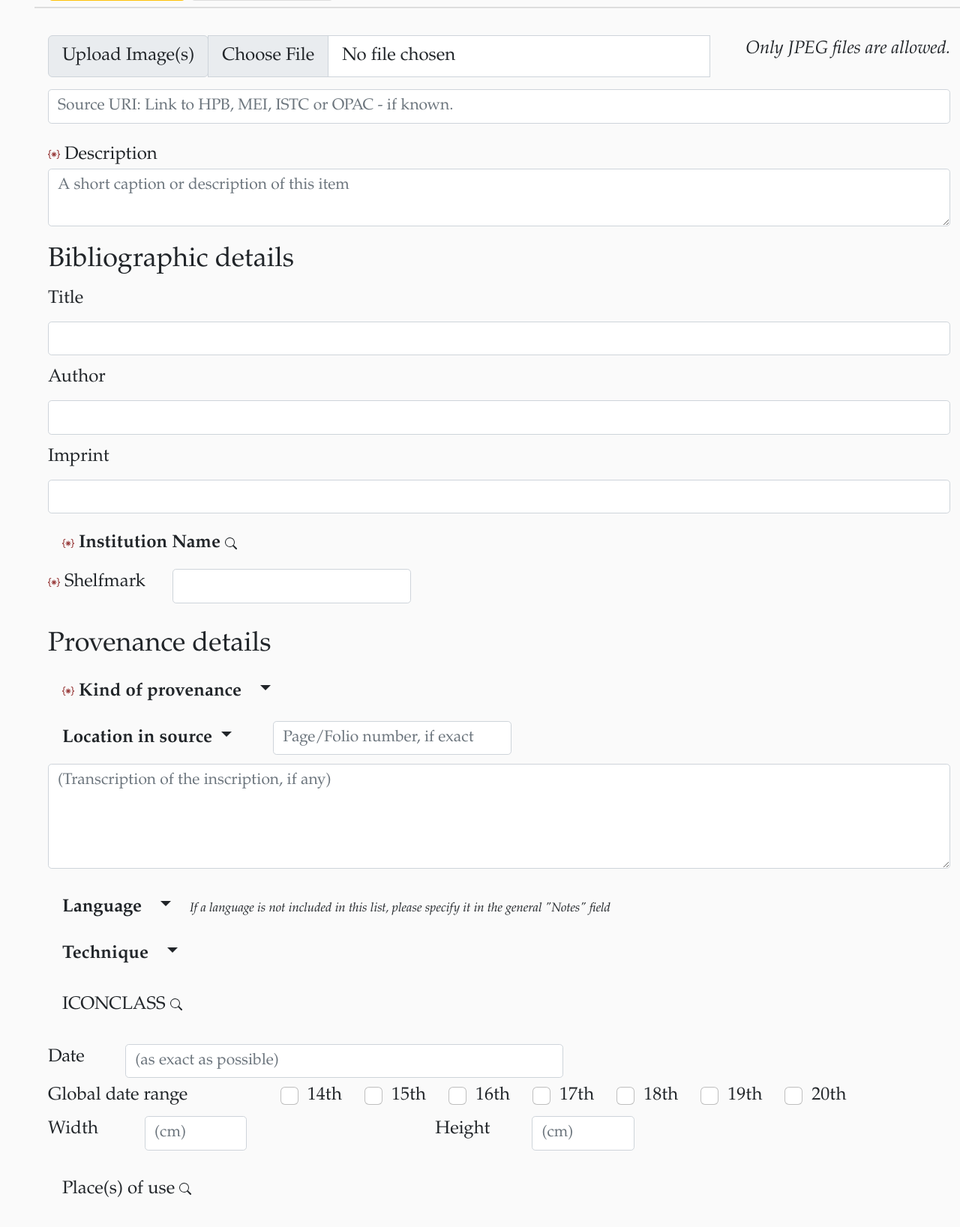
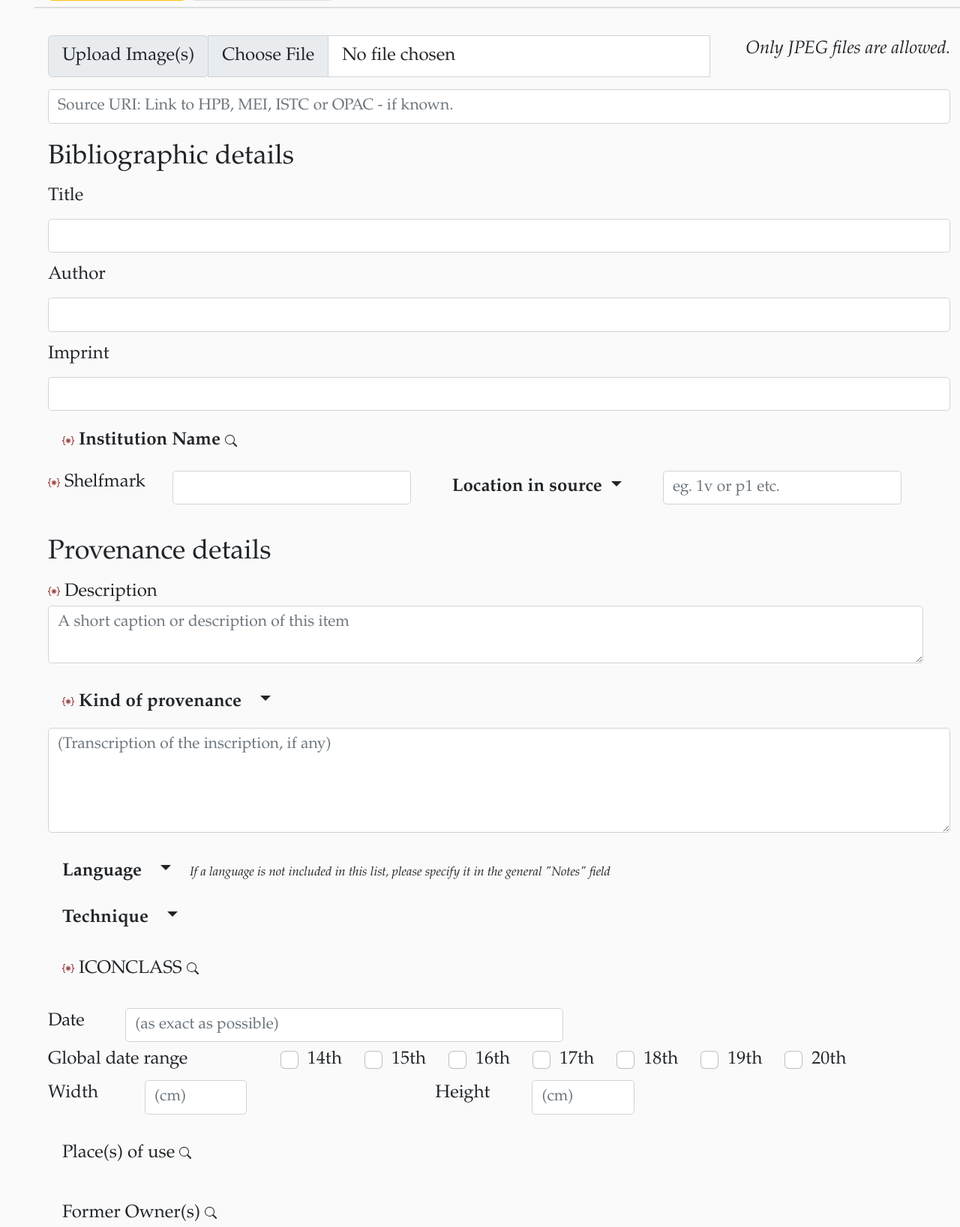
Before and after one commit to epoz/cerlpda, a FastAPI app: template src/templates/edit_item.html in a window 1280 px wide; the page is wider, and only the part inside the window is pictured. Shown: the part 283-1920 px from the top of that part at 75% size. Run offline with FastAPI, Linux system fonts and the light colour scheme; the template is opened without the code that fills it, so the values that code supplies are empty; style sheets or scripts are compiled from the project's sources; some libraries are stand-ins or nearby versions.

Commit message:
Layout and feedback

```diff
--- a/src/app/util.py
+++ b/src/app/util.py
@@ -37,6 +37,7 @@ field_titles = {
     "HEIGHT": "Height",
     "TITLE": "Title",
     "COMMENT": "Notes",
+    "DATE_ORIG": "Exact Date",
 }
 
 
--- a/src/frontend/edit_item.py
+++ b/src/frontend/edit_item.py
@@ -11,7 +11,6 @@ REQUIRED_FIELDS = [
     "SHELFMARK",
     "TYPE_INS",
     "IC",
-    "OWNERS_CERLID",
 ]
 
 FIELDS_MAP = {
@@ -234,7 +233,7 @@ async def dropdown_click_handler(event):
     if field and value:
         document.obj[field] = [value]
         if field == "PAGE":
-            if value == "Page number":
+            if value == "Page/Folio number":
                 elem = document.querySelector(target)
                 elem.value = ""
                 elem.focus()
--- a/src/templates/edit_item.html
+++ b/src/templates/edit_item.html
@@ -47,12 +47,6 @@
 
             <div class="mb-3 d-flex align-items-center">
                 <input type="text" id="source_url" class="form-control  form-control-sm" placeholder="Source URI: Link to HPB, MEI, ISTC or OPAC - if known." />
-            </div>
-
-            <div class="mb-3">
-                <svg style="color: rgb(149, 52, 52)" xmlns="http://www.w3.org/2000/svg" width="16" height="16" fill="currentColor" class="bi bi-braces-asterisk" viewBox="0 0 16 16"><path fill-rule="evenodd" d="M1.114 8.063V7.9c1.005-.102 1.497-.615 1.497-1.6V4.503c0-1.094.39-1.538 1.354-1.538h.273V2h-.376C2.25 2 1.49 2.759 1.49 4.352v1.524c0 1.094-.376 1.456-1.49 1.456v1.299c1.114 0 1.49.362 1.49 1.456v1.524c0 1.593.759 2.352 2.372 2.352h.376v-.964h-.273c-.964 0-1.354-.444-1.354-1.538V9.663c0-.984-.492-1.497-1.497-1.6ZM14.886 7.9v.164c-1.005.103-1.497.616-1.497 1.6v1.798c0 1.094-.39 1.538-1.354 1.538h-.273v.964h.376c1.613 0 2.372-.759 2.372-2.352v-1.524c0-1.094.376-1.456 1.49-1.456v-1.3c-1.114 0-1.49-.362-1.49-1.456V4.352C14.51 2.759 13.75 2 12.138 2h-.376v.964h.273c.964 0 1.354.444 1.354 1.538V6.3c0 .984.492 1.497 1.497 1.6ZM7.5 11.5V9.207l-1.621 1.621-.707-.707L6.792 8.5H4.5v-1h2.293L5.172 5.879l.707-.707L7.5 6.792V4.5h1v2.293l1.621-1.621.707.707L9.208 7.5H11.5v1H9.207l1.621 1.621-.707.707L8.5 9.208V11.5h-1Z"/></svg>
-                Description
-                <textarea id="caption" rows=2 class="form-control form-control-sm" placeholder="A short caption or description of this item"></textarea>
             </div>
 
 
@@ -179,7 +173,7 @@
                 </div>
             </div>
 
-            <div class="row">
+            <div class="row mb-1 align-items-center">
                 <div class="col-auto">
                     <svg style="color: rgb(149, 52, 52)" xmlns="http://www.w3.org/2000/svg" width="16" height="16" fill="currentColor" class="bi bi-braces-asterisk" viewBox="0 0 16 16"><path fill-rule="evenodd" d="M1.114 8.063V7.9c1.005-.102 1.497-.615 1.497-1.6V4.503c0-1.094.39-1.538 1.354-1.538h.273V2h-.376C2.25 2 1.49 2.759 1.49 4.352v1.524c0 1.094-.376 1.456-1.49 1.456v1.299c1.114 0 1.49.362 1.49 1.456v1.524c0 1.593.759 2.352 2.372 2.352h.376v-.964h-.273c-.964 0-1.354-.444-1.354-1.538V9.663c0-.984-.492-1.497-1.497-1.6ZM14.886 7.9v.164c-1.005.103-1.497.616-1.497 1.6v1.798c0 1.094-.39 1.538-1.354 1.538h-.273v.964h.376c1.613 0 2.372-.759 2.372-2.352v-1.524c0-1.094.376-1.456 1.49-1.456v-1.3c-1.114 0-1.49-.362-1.49-1.456V4.352C14.51 2.759 13.75 2 12.138 2h-.376v.964h.273c.964 0 1.354.444 1.354 1.538V6.3c0 .984.492 1.497 1.497 1.6ZM7.5 11.5V9.207l-1.621 1.621-.707-.707L6.792 8.5H4.5v-1h2.293L5.172 5.879l.707-.707L7.5 6.792V4.5h1v2.293l1.621-1.621.707.707L9.208 7.5H11.5v1H9.207l1.621 1.621-.707.707L8.5 9.208V11.5h-1Z"/></svg>
                     <label class="form-label" for="shelfmark">Shelfmark</label>
@@ -187,7 +181,35 @@
                 <div class="col-auto">
                     <input type="text" id="shelfmark" class="form-control  form-control-sm"/>
                 </div>
+
+              <div class="dropdown col-auto">
+                <a class="btn dropdown-toggle" href="#" role="button" id="location_source_chooser" data-bs-toggle="dropdown" aria-expanded="false" style="--bs-btn-bg: #fff; --bs-btn-border-color: #aaa">
+                <span style="font-weight: bold">Location in source</span>
+                </a>
+
+                <ul class="dropdown-menu" aria-labelledby="location_source_chooser" data-field="PAGE" data-target="#page">
+                    <li><a class="dropdown-item" href="#">Title page</a></li>
+                    <li><a class="dropdown-item" href="#">Front cover</a></li>
+                    <li><a class="dropdown-item" href="#">Back cover</a></li>
+                    <li><a class="dropdown-item" href="#">Front pastedown</a></li>
+                    <li><a class="dropdown-item" href="#">Back pastedown</a></li>
+                    <li><a class="dropdown-item" href="#">Front endleaves</a></li>
+                    <li><a class="dropdown-item" href="#">Back endleaves</a></li>
+                    <li><a class="dropdown-item" href="#">Spine</a></li>
+                    <li><a class="dropdown-item" href="#">Upper edge</a></li>
+                    <li><a class="dropdown-item" href="#">Lower edge</a></li>
+                    <li><a class="dropdown-item" href="#">Fore-edge</a></li>
+                    <li><a class="dropdown-item" href="#" style="font-style: italic">Page/Folio number</a></li>
+                </ul>
+              </div>
+              <div class="col-auto">
+                <input type="text" id="page" class="form-control form-control-sm" placeholder="eg. 1v or p1 etc." />
+              </div>
             </div>
+
+
+
+
 
 
             <div style="margin-top: 4vh">
@@ -196,6 +218,15 @@
 
 
             <div class="row mb-1">
+
+                <div class="mb-3">
+                    <svg style="color: rgb(149, 52, 52)" xmlns="http://www.w3.org/2000/svg" width="16" height="16" fill="currentColor" class="bi bi-braces-asterisk" viewBox="0 0 16 16"><path fill-rule="evenodd" d="M1.114 8.063V7.9c1.005-.102 1.497-.615 1.497-1.6V4.503c0-1.094.39-1.538 1.354-1.538h.273V2h-.376C2.25 2 1.49 2.759 1.49 4.352v1.524c0 1.094-.376 1.456-1.49 1.456v1.299c1.114 0 1.49.362 1.49 1.456v1.524c0 1.593.759 2.352 2.372 2.352h.376v-.964h-.273c-.964 0-1.354-.444-1.354-1.538V9.663c0-.984-.492-1.497-1.497-1.6ZM14.886 7.9v.164c-1.005.103-1.497.616-1.497 1.6v1.798c0 1.094-.39 1.538-1.354 1.538h-.273v.964h.376c1.613 0 2.372-.759 2.372-2.352v-1.524c0-1.094.376-1.456 1.49-1.456v-1.3c-1.114 0-1.49-.362-1.49-1.456V4.352C14.51 2.759 13.75 2 12.138 2h-.376v.964h.273c.964 0 1.354.444 1.354 1.538V6.3c0 .984.492 1.497 1.497 1.6ZM7.5 11.5V9.207l-1.621 1.621-.707-.707L6.792 8.5H4.5v-1h2.293L5.172 5.879l.707-.707L7.5 6.792V4.5h1v2.293l1.621-1.621.707.707L9.208 7.5H11.5v1H9.207l1.621 1.621-.707.707L8.5 9.208V11.5h-1Z"/></svg>
+                    Description
+                    <textarea id="caption" rows=2 class="form-control form-control-sm" placeholder="A short caption or description of this item"></textarea>
+                </div>
+
+
+
               <div class="dropdown col-2">
 
                 <a class="btn dropdown-toggle" href="#" role="button" id="kindofprovenance_chooser" data-bs-toggle="dropdown" aria-expanded="false" style="--bs-btn-bg: #fff; --bs-btn-border-color: #aaa">
@@ -225,31 +256,6 @@
 
             </div>
 
-            <div class="row mb-1 align-items-center">
-              <div class="dropdown col-auto">
-                <a class="btn dropdown-toggle" href="#" role="button" id="location_source_chooser" data-bs-toggle="dropdown" aria-expanded="false" style="--bs-btn-bg: #fff; --bs-btn-border-color: #aaa">
-                <span style="font-weight: bold">Location in source</span>
-                </a>
-
-                <ul class="dropdown-menu" aria-labelledby="location_source_chooser" data-field="PAGE" data-target="#page">
-                    <li><a class="dropdown-item" href="#">Title page</a></li>
-                    <li><a class="dropdown-item" href="#">Page/Folio number</a></li>
-                    <li><a class="dropdown-item" href="#">Front cover</a></li>
-                    <li><a class="dropdown-item" href="#">Back cover</a></li>
-                    <li><a class="dropdown-item" href="#">Front pastedown</a></li>
-                    <li><a class="dropdown-item" href="#">Back pastedown</a></li>
-                    <li><a class="dropdown-item" href="#">Front endleaves</a></li>
-                    <li><a class="dropdown-item" href="#">Back endleaves</a></li>
-                    <li><a class="dropdown-item" href="#">Spine</a></li>
-                    <li><a class="dropdown-item" href="#">Upper edge</a></li>
-                    <li><a class="dropdown-item" href="#">Lower edge</a></li>
-                    <li><a class="dropdown-item" href="#">Fore-edge</a></li>
-                </ul>
-              </div>
-              <div class="col-auto">
-                <input type="text" id="page" class="form-control form-control-sm" placeholder="Page/Folio number, if exact" />
-              </div>
-            </div>
 
 
 
@@ -317,7 +323,9 @@
 
     <div class="row mt-2">
         <div class="mb-3">
-            <a href="#" class="btn" data-bs-toggle="modal" data-bs-target="#iconclass_modal" style="--bs-btn-bg: #fff; --bs-btn-border-color: #aaa">ICONCLASS
+            <a href="#" class="btn" data-bs-toggle="modal" data-bs-target="#iconclass_modal" style="--bs-btn-bg: #fff; --bs-btn-border-color: #aaa">
+                <svg style="color: rgb(149, 52, 52)" xmlns="http://www.w3.org/2000/svg" width="16" height="16" fill="currentColor" class="bi bi-braces-asterisk" viewBox="0 0 16 16"><path fill-rule="evenodd" d="M1.114 8.063V7.9c1.005-.102 1.497-.615 1.497-1.6V4.503c0-1.094.39-1.538 1.354-1.538h.273V2h-.376C2.25 2 1.49 2.759 1.49 4.352v1.524c0 1.094-.376 1.456-1.49 1.456v1.299c1.114 0 1.49.362 1.49 1.456v1.524c0 1.593.759 2.352 2.372 2.352h.376v-.964h-.273c-.964 0-1.354-.444-1.354-1.538V9.663c0-.984-.492-1.497-1.497-1.6ZM14.886 7.9v.164c-1.005.103-1.497.616-1.497 1.6v1.798c0 1.094-.39 1.538-1.354 1.538h-.273v.964h.376c1.613 0 2.372-.759 2.372-2.352v-1.524c0-1.094.376-1.456 1.49-1.456v-1.3c-1.114 0-1.49-.362-1.49-1.456V4.352C14.51 2.759 13.75 2 12.138 2h-.376v.964h.273c.964 0 1.354.444 1.354 1.538V6.3c0 .984.492 1.497 1.497 1.6ZM7.5 11.5V9.207l-1.621 1.621-.707-.707L6.792 8.5H4.5v-1h2.293L5.172 5.879l.707-.707L7.5 6.792V4.5h1v2.293l1.621-1.621.707.707L9.208 7.5H11.5v1H9.207l1.621 1.621-.707.707L8.5 9.208V11.5h-1Z"/></svg>
+            ICONCLASS
                 <svg xmlns="http://www.w3.org/2000/svg" width="16" height="16" fill="currentColor" class="bi bi-search" viewBox="0 0 16 16">
                         <path d="M11.742 10.344a6.5 6.5 0 1 0-1.397 1.398h-.001c.03.04.062.078.098.115l3.85 3.85a1 1 0 0 0 1.415-1.414l-3.85-3.85a1.007 1.007 0 0 0-.115-.1zM12 6.5a5.5 5.5 0 1 1-11 0 5.5 5.5 0 0 1 11 0z"/>
                 </svg>
@@ -387,7 +395,6 @@
 
         <div class="mb-3">
             <a href="#" class="btn" data-bs-toggle="modal" data-bs-target="#person_modal" style="--bs-btn-bg: #fff; --bs-btn-border-color: #aaa">
-                <svg style="color: rgb(149, 52, 52)" xmlns="http://www.w3.org/2000/svg" width="16" height="16" fill="currentColor" class="bi bi-braces-asterisk" viewBox="0 0 16 16"><path fill-rule="evenodd" d="M1.114 8.063V7.9c1.005-.102 1.497-.615 1.497-1.6V4.503c0-1.094.39-1.538 1.354-1.538h.273V2h-.376C2.25 2 1.49 2.759 1.49 4.352v1.524c0 1.094-.376 1.456-1.49 1.456v1.299c1.114 0 1.49.362 1.49 1.456v1.524c0 1.593.759 2.352 2.372 2.352h.376v-.964h-.273c-.964 0-1.354-.444-1.354-1.538V9.663c0-.984-.492-1.497-1.497-1.6ZM14.886 7.9v.164c-1.005.103-1.497.616-1.497 1.6v1.798c0 1.094-.39 1.538-1.354 1.538h-.273v.964h.376c1.613 0 2.372-.759 2.372-2.352v-1.524c0-1.094.376-1.456 1.49-1.456v-1.3c-1.114 0-1.49-.362-1.49-1.456V4.352C14.51 2.759 13.75 2 12.138 2h-.376v.964h.273c.964 0 1.354.444 1.354 1.538V6.3c0 .984.492 1.497 1.497 1.6ZM7.5 11.5V9.207l-1.621 1.621-.707-.707L6.792 8.5H4.5v-1h2.293L5.172 5.879l.707-.707L7.5 6.792V4.5h1v2.293l1.621-1.621.707.707L9.208 7.5H11.5v1H9.207l1.621 1.621-.707.707L8.5 9.208V11.5h-1Z"/></svg>
                 Former Owner(s)
                 <svg xmlns="http://www.w3.org/2000/svg" width="16" height="16" fill="currentColor" class="bi bi-search" viewBox="0 0 16 16">
                         <path d="M11.742 10.344a6.5 6.5 0 1 0-1.397 1.398h-.001c.03.04.062.078.098.115l3.85 3.85a1 1 0 0 0 1.415-1.414l-3.85-3.85a1.007 1.007 0 0 0-.115-.1zM12 6.5a5.5 5.5 0 1 1-11 0 5.5 5.5 0 0 1 11 0z"/>
```
Also changed, not shown: src/templates/item.html (+6 -5 lines).
